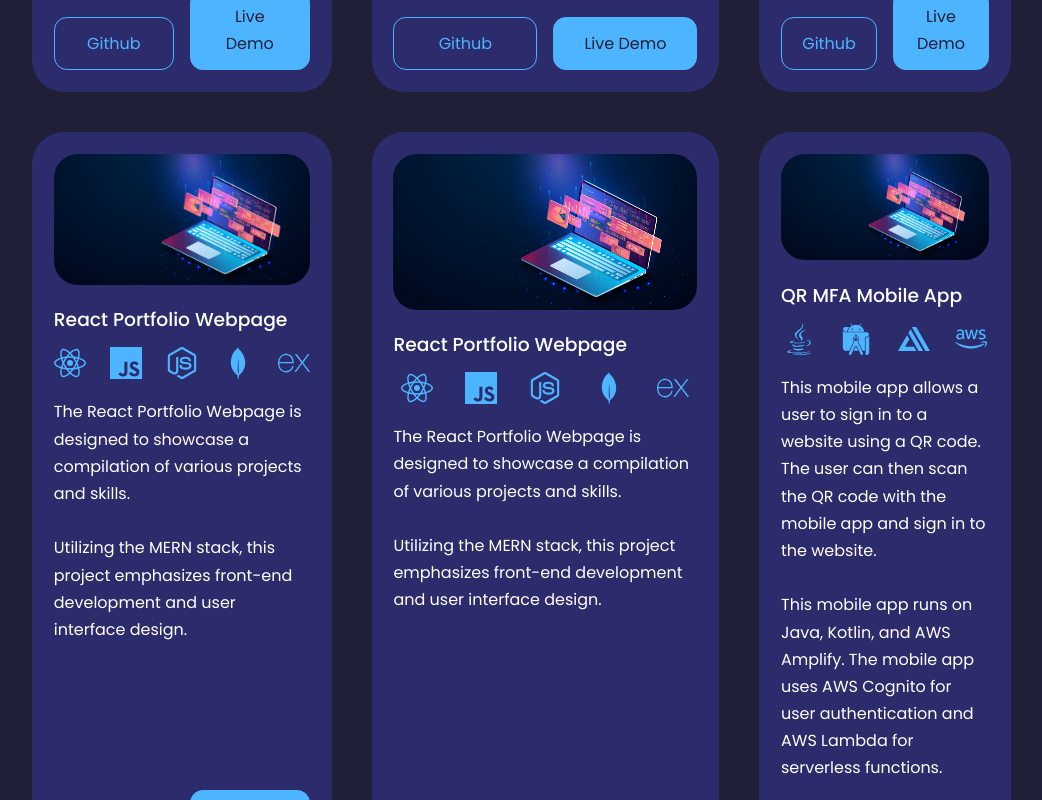
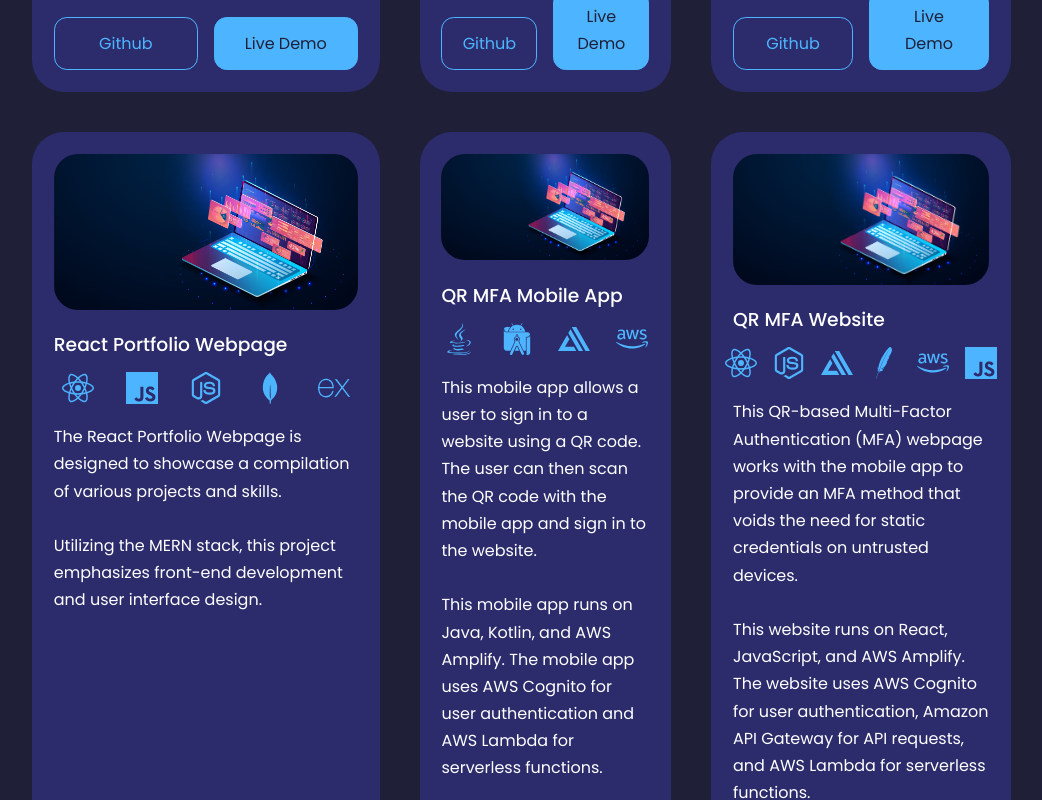
Before and after one commit to tbacon20/react-portfolio, a React (Create React App) app in the folder client/: page / in a window 1280 px wide. Shown: the part 4200-5000 px from the top of the page, without its empty margins (128-1170 px from the left). Built offline with nearby package versions, Linux system fonts and the light colour scheme.

Commit message:
fixing projects

```diff
--- a/client/src/components/projects/Projects.jsx
+++ b/client/src/components/projects/Projects.jsx
@@ -100,21 +100,7 @@ export const Projects = () => {
       icons: [SiReact, SiJavascript, SiNodedotjs, SiMongodb, SiExpress],
       languages: ["React", "node.js", "JavaScript", "MongoDB"],
     },
-    {
-      projectName: "React Portfolio Webpage",
-      link: [
-        "https://github.com/tbacon20/react-portfolio",
-        "https://businesswithbacon.com",
-      ],
-      img: IMG1,
-      alt: "React Portfolio Webpage",
-      projectDescription: [
-        "The React Portfolio Webpage is designed to showcase a compilation of various projects and skills.",
-        "Utilizing the MERN stack, this project emphasizes front-end development and user interface design.",
-      ],
-      icons: [SiReact, SiJavascript, SiNodedotjs, SiMongodb, SiExpress],
-      languages: ["React", "node.js", "JavaScript", "MongoDB"],
-    },
+
     {
       projectName: "QR MFA Mobile App",
       link: ["https://github.com/tbacon20/AmplifyMobileApp"],
```
